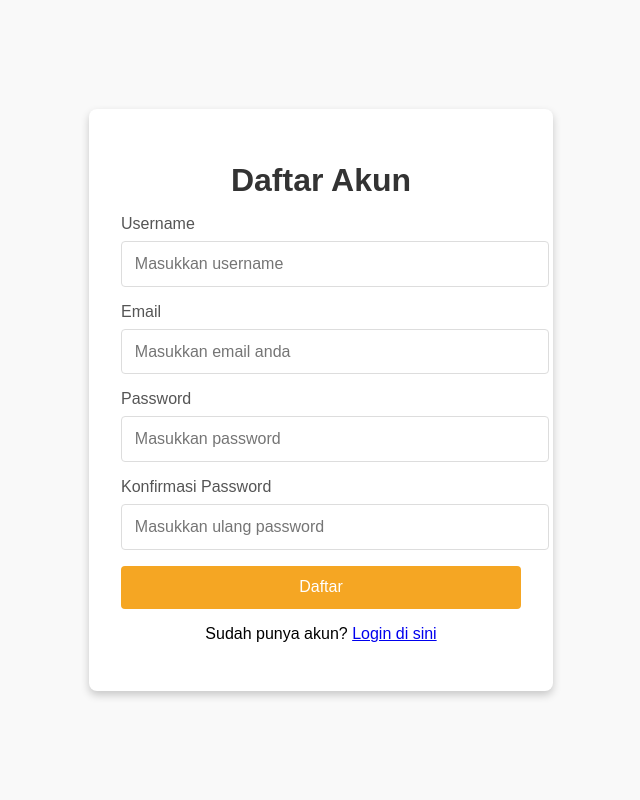
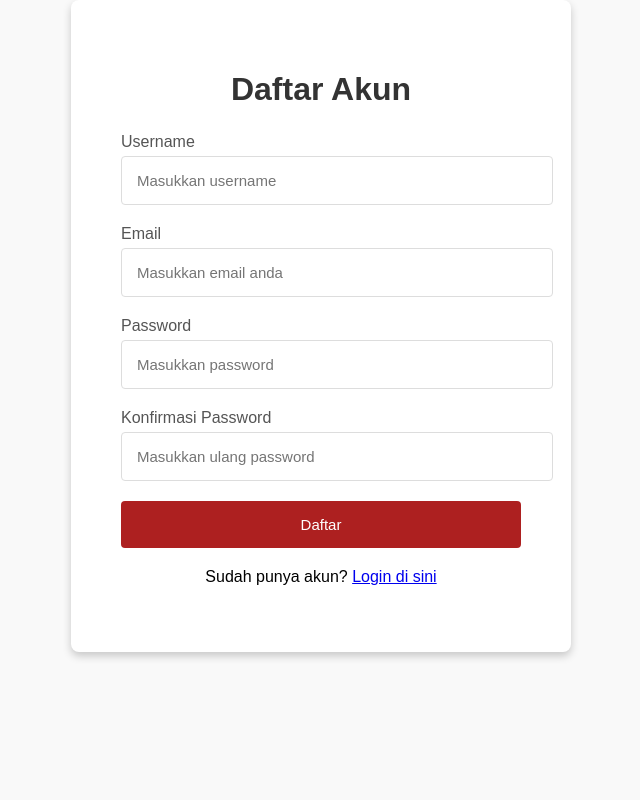
Before and after one commit to SARINAHAK/Kesarinacake, a PHP site: page /register.php in a window 1280 px wide. Shown: the whole page, without its empty margins (319-959 px from the left). Run offline with PHP 8.4, Linux system fonts and the light colour scheme.

Commit message:
modificoncari

```diff
--- a/register.php
+++ b/register.php
@@ -1,5 +1,4 @@
 <?php
-// Include the database connection
 include('koneksi.php');
 
 if ($_SERVER['REQUEST_METHOD'] === 'POST') {
@@ -8,43 +7,36 @@ if ($_SERVER['REQUEST_METHOD'] === 'POST') {
     $password = $_POST['password'];
     $confirmPassword = $_POST['confirmPassword'];
 
-    // Check if passwords match
     if ($password !== $confirmPassword) {
         echo "Password dan konfirmasi password tidak cocok!";
         exit();
-    }
 
-    // Hash the password
     $hashed_password = password_hash($password, PASSWORD_DEFAULT);
 
-    // Prepare a statement to check if the email or username is already registered
     $stmt = $db->prepare("SELECT * FROM login_register WHERE email = ? OR username = ?");
     $stmt->bind_param('ss', $email, $username);
     $stmt->execute();
     $result = $stmt->get_result();
 
-    // Check if the email or username is already taken
     if ($result->num_rows > 0) {
         echo "Email atau Username sudah terdaftar!";
         exit();
     }
 
-    // Insert new user into the database
     $stmt = $db->prepare("INSERT INTO login_register (username, email, password) VALUES (?, ?, ?)");
     $stmt->bind_param('sss', $username, $email, $hashed_password);
 
-    // Execute the insert query and check for success
     if ($stmt->execute()) {
-        echo "Registrasi berhasil! Silakan <a href='login.php'>Login</a>";
+        header("Location: index.php");
+        exit();
     } else {
         echo "Error: " . $stmt->error;
     }
 
     header("Location: index.php");
 
-
-    // Close the statement
     $stmt->close();
+    }
 }
 ?>
 
@@ -63,52 +55,52 @@ if ($_SERVER['REQUEST_METHOD'] === 'POST') {
             display: flex;
             justify-content: center;
             align-items: center;
-            height: 100vh;
+            height: 100%;
         }
         .form-container {
             background: white;
-            padding: 2rem;
+            padding: 50px;
             border-radius: 8px;
             box-shadow: 0 4px 8px rgba(0, 0, 0, 0.2);
             width: 100%;
             max-width: 400px;
         }
         h1 {
-            margin-bottom: 1rem;
+            margin-bottom: 25px;
             text-align: center;
             color: #333;
         }
         .form-group {
-            margin-bottom: 1rem;
+            margin-bottom: 20px;
         }
         label {
             display: block;
-            margin-bottom: 0.5rem;
+            margin-bottom: 5px;
             color: #555;
         }
         input {
             width: 100%;
-            padding: 0.8rem;
+            padding: 15px;
             border: 1px solid #ddd;
             border-radius: 4px;
-            font-size: 1rem;
+            font-size: 15px;
         }
         button {
             width: 100%;
-            padding: 0.8rem;
+            padding: 15px;
             border: none;
-            background-color: #f5a623;
+            background-color: #ad2020;
             color: white;
-            font-size: 1rem;
+            font-size: 15px;
             border-radius: 4px;
             cursor: pointer;
         }
         button:hover {
-            background-color: #e59420;
+            background-color: #ad2020;
         }
         p {
             text-align: center;
-            margin-top: 1rem;
+            margin-top: 20px;
         }
     </style>
 </head>
```
Also changed, not shown: database.php (deleted, +0 -17 lines), index.php (+51 -7 lines), login.php (+12 -13 lines).
